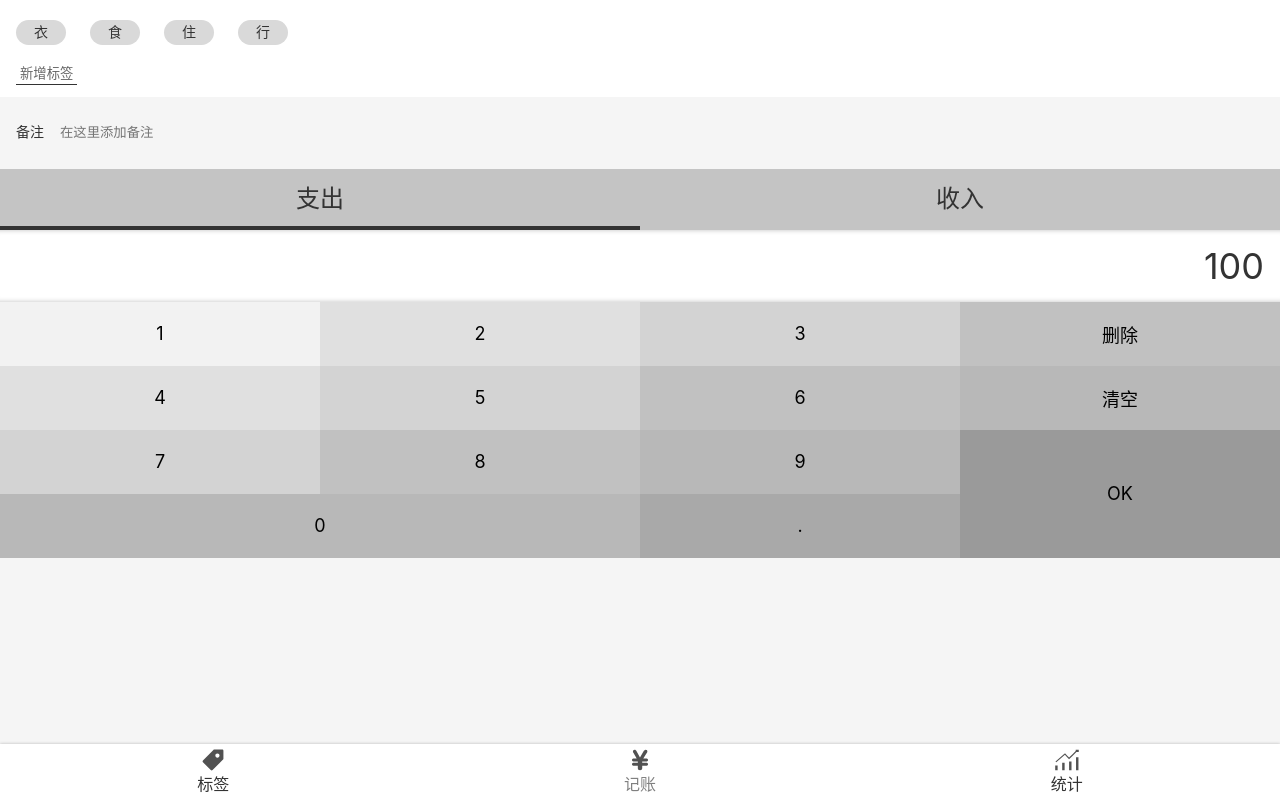
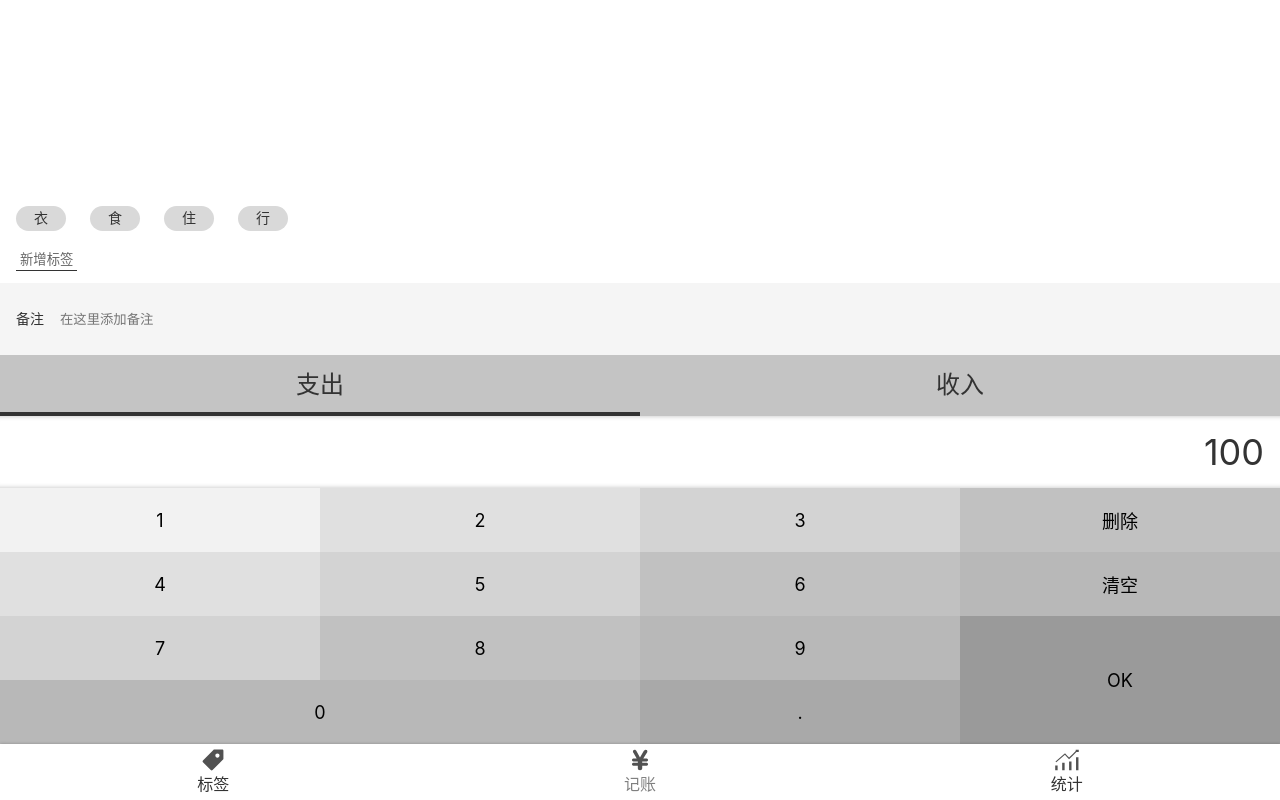
Before and after one commit to ebony1105/money, a React app: page /#/money in a window 1280 px wide. Built offline with nearby package versions, Linux system fonts and the light colour scheme; the HTML template or start-up script is replaced by a standard one.

Commit message:
完成标签的新增和选择

```diff
--- a/src/components/Layout.tsx
+++ b/src/components/Layout.tsx
@@ -19,7 +19,7 @@
 const Layout = (props:any)=> {
   return (
     <Wrapper>
-      <Main>
+      <Main className={props.className}>
         {props.children}
       </Main>
       <Nav/>
--- a/src/components/nav.tsx
+++ b/src/components/nav.tsx
@@ -1,5 +1,5 @@
 import styled from 'styled-components';
-import {Link,NavLink} from 'react-router-dom';
+import {NavLink} from 'react-router-dom';
 import React from 'react';
 import Icon from './Icon';
 
--- a/src/views/Money.tsx
+++ b/src/views/Money.tsx
@@ -1,156 +1,22 @@
 import Layout from '../components/Layout';
 import React from 'react';
 import styled from 'styled-components';
+import {TagsSection} from './Money/TagsSection';
+import {NotesSection} from './Money/NotesSection';
+import {CategorySection} from './Money/CategorySection';
+import {NumberPadSection} from './Money/NumberPadSection';
 
-const TagSection = styled.section`
-  background: #FFFFFF;
-  padding: 12px 16px;
-  >ol{
-     margin: 0 -12px;
-   >li{
-      background: #D9D9D9;
-      border-radius: 18px;
-      display: inline-block;
-      padding: 4px 18px;
-      font-size: 14px;
-      margin: 8px 12px;
-      }
-  }
-  >button{
-     background: none;
-     border: none;
-     padding: 2px 4px;
-     border-bottom: 1px solid #333;
-     color: #666;
-     margin-top: 8px;
-  }
-`;
-
-const NotesSection = styled.section`
-  background: #f5f5f5;
-  padding: 0px 16px;
-  font-size: 14px;
-  >label{
-     display: flex;
-     align-items: center;
-     >span{
-        margin-right: 16px;
-        white-space: nowrap;
-     }
-     >input{
-        display: block;
-        width: 100%;
-        height: 72px;
-        background: none;
-        border: none;
-     }
-  }
-`;
-
-const CategorySection = styled.section`
-   font-size: 24px;
-   >ul{
-      display: flex;
-      background: #c4c4c4;
-      >li{
-         width: 50%;
-         text-align: center;
-         padding: 16px 0;
-         position: relative;
-         &.selected::after{
-            //为什么不直接使用border-bottom： 3px solid grey呢？
-            //因为会导致点击元素的高度变化 不推荐使用
-            content: ''; //使用伪元素
-            display: block;
-            height: 4px;
-            background: #333;
-            position: absolute;
-            bottom:0;
-            width: 100%;
-            left: 0;   //保险起见 防止在其他浏览器出问题
-         }
-      }
-   }
-`;
+const MyLayout = styled(Layout)`
+    display: flex;
+    flex-direction: column;
+    `;
 
 
-const NumberPadSection = styled.section`
-  display: flex;
-  //这里给的属性会影响后面的float：left；
-  // 那样我们就不用给float：left 清除浮动了
-  flex-direction: column;
-  >.output{
-     background: white;
-     font-size: 36px;
-     line-height: 72px;
-     text-align:right;
-     padding: 0 16px;
-     box-shadow: inset 0 -5px 5px -5px rgba(0,0,0,0.25),
-                 inset 0 5px 5px -5px rgba(0,0,0,0.25);
-       //上下都有阴影的实现 其中第一个是下阴影 先往上提5像素的阴影，再往下拉
-  }
-  >.pad{
-    //按钮一字排开 用flex会导致ok那一行和下一行出现空隙
-    // display:flex;
-    // flex-wrap: wrap;
-    >button{
-       font-size: 18px;
-       float: left;
-       width: 25%;
-       height: 64px;
-       border: none;
-       &.ok{
-          float: right;
-          height: 128px;
-       }
-       &.zero{
-          width: 50%;
-       }
-       &:nth-child(1){
-          background: #f2f2f2;
-       }
-       &:nth-child(2),
-       &:nth-child(5){
-          background: #e0e0e0;
-       }
-       &:nth-child(3),
-       &:nth-child(6),
-       &:nth-child(9){
-          background: #d3d3d3;
-       }
-       &:nth-child(4),
-       &:nth-child(7),
-       &:nth-child(10){
-          background: #c1c1c1;
-       }
-       &:nth-child(8),
-       &:nth-child(11),
-       &:nth-child(13){
-          background: #b8b8b8;
-       }
-       &:nth-child(14)
-       {
-          background: #a9a9a9;
-       }
-       &:nth-child(12){
-          background: #9a9a9a;
-       }
-    }
-  }
-`;
-
 function Money() {
+    //如果这里使用className会影响之前的ts语句
   return (
-    <Layout>
-      <TagSection>
-        <ol>
-          <li>衣</li>
-          <li>食</li>
-          <li>住</li>
-          <li>行</li>
-        </ol>
-        <button>新增标签</button>
-      </TagSection>
+    <MyLayout>
+      <TagsSection/>
       <NotesSection>
         <label>
           <span>备注</span>
@@ -182,7 +48,7 @@
           <button className="dot">.</button>
         </div>
       </NumberPadSection>
-    </Layout>
+    </MyLayout>
   );
 }
 
--- /dev/null
+++ b/src/views/Money/CategorySection.tsx
@@ -0,0 +1,29 @@
+import styled from 'styled-components';
+
+const CategorySection = styled.section`
+   font-size: 24px;
+   >ul{
+      display: flex;
+      background: #c4c4c4;
+      >li{
+         width: 50%;
+         text-align: center;
+         padding: 16px 0;
+         position: relative;
+         &.selected::after{
+            //为什么不直接使用border-bottom： 3px solid grey呢？
+            //因为会导致点击元素的高度变化 不推荐使用
+            content: ''; //使用伪元素
+            display: block;
+            height: 4px;
+            background: #333;
+            position: absolute;
+            bottom:0;
+            width: 100%;
+            left: 0;   //保险起见 防止在其他浏览器出问题
+         }
+      }
+   }
+`;
+
+export {CategorySection};
--- /dev/null
+++ b/src/views/Money/NotesSection.tsx
@@ -0,0 +1,24 @@
+import styled from 'styled-components';
+
+const NotesSection = styled.section`
+  background: #f5f5f5;
+  padding: 0px 16px;
+  font-size: 14px;
+  >label{
+     display: flex;
+     align-items: center;
+     >span{
+        margin-right: 16px;
+        white-space: nowrap;
+     }
+     >input{
+        display: block;
+        width: 100%;
+        height: 72px;
+        background: none;
+        border: none;
+     }
+  }
+`;
+
+export {NotesSection};
--- /dev/null
+++ b/src/views/Money/NumberPadSection.tsx
@@ -0,0 +1,68 @@
+import styled from 'styled-components';
+
+const NumberPadSection = styled.section`
+  display: flex;
+  //这里给的属性会影响后面的float：left；
+  // 那样我们就不用给float：left 清除浮动了
+  flex-direction: column;
+  >.output{
+     background: white;
+     font-size: 36px;
+     line-height: 72px;
+     text-align:right;
+     padding: 0 16px;
+     box-shadow: inset 0 -5px 5px -5px rgba(0,0,0,0.25),
+                 inset 0 5px 5px -5px rgba(0,0,0,0.25);
+       //上下都有阴影的实现 其中第一个是下阴影 先往上提5像素的阴影，再往下拉
+  }
+  >.pad{
+    //按钮一字排开 用flex会导致ok那一行和下一行出现空隙
+    // display:flex;
+    // flex-wrap: wrap;
+    >button{
+       font-size: 18px;
+       float: left;
+       width: 25%;
+       height: 64px;
+       border: none;
+       &.ok{
+          float: right;
+          height: 128px;
+       }
+       &.zero{
+          width: 50%;
+       }
+       &:nth-child(1){
+          background: #f2f2f2;
+       }
+       &:nth-child(2),
+       &:nth-child(5){
+          background: #e0e0e0;
+       }
+       &:nth-child(3),
+       &:nth-child(6),
+       &:nth-child(9){
+          background: #d3d3d3;
+       }
+       &:nth-child(4),
+       &:nth-child(7),
+       &:nth-child(10){
+          background: #c1c1c1;
+       }
+       &:nth-child(8),
+       &:nth-child(11),
+       &:nth-child(13){
+          background: #b8b8b8;
+       }
+       &:nth-child(14)
+       {
+          background: #a9a9a9;
+       }
+       &:nth-child(12){
+          background: #9a9a9a;
+       }
+    }
+  }
+`;
+
+export {NumberPadSection};    //或者使用 export {NumberPadSection};
--- /dev/null
+++ b/src/views/Money/TagsSection.tsx
@@ -0,0 +1,79 @@
+import styled from 'styled-components';
+import * as React from 'react';
+import {useState} from 'react';
+
+const Wrapper = styled.section`
+  background: #FFFFFF;
+  padding: 12px 16px;
+  flex-grow: 1;
+  display: flex;
+  flex-direction: column;
+  justify-content: flex-end;
+  align-items: flex-start;
+  >ol{
+     margin: 0 -12px;
+   >li{
+      background: #D9D9D9;
+      border-radius: 18px;
+      display: inline-block;
+      padding: 4px 18px;
+      font-size: 14px;
+      margin: 8px 12px;
+      &.selected{
+         background: greenyellow;
+      }
+      }
+  }
+  >button{
+     background: none;
+     border: none;
+     padding: 2px 4px;
+     border-bottom: 1px solid #333;
+     color: #666;
+     margin-top: 8px;
+  }
+`;
+
+const TagsSection:React.FC = (props)=>
+{ //FunctionComponent 可以简写成 FC
+  //初始化的时候告诉它是个字符串 tags是个字符串数组 那么tag必然为字符串
+  const [tags,setTags] = useState<string[]>(['衣','食','住','行']);
+  const [selectedTags,setSelectedTags] = useState<string[]>([]);
+  const onAddTag = ()=>{
+    const tagName = window.prompt('新的标签名称为：');
+    if (tagName !== null)
+    {
+      setTags([...tags,tagName]);
+    }
+  };
+
+  const getClass = (tag:string) => {
+    selectedTags.indexOf(tag) >=0 ? 'selected' : '';
+  };
+
+  const onToggleTag = (tag: string)=>{
+    const index = selectedTags.indexOf(tag)
+    if(index >= 0)
+    {
+      setSelectedTags(selectedTags.filter(t => t !== tag) );
+      //如果tag被选中的话，就复制所有没有被选中的tag，作为新的selectedTag。
+    }
+    else{
+      setSelectedTags([...selectedTags,tag])
+    }
+  };
+  return (
+    <Wrapper>
+      <ol>
+        {tags.map(tag =>
+          <li key={tag} onClick={
+            ()=>{onToggleTag(tag)}} className={getClass(tag)}
+          >{tag}</li>
+        )}
+      </ol>
+      <button onClick={onAddTag}>新增标签</button>
+    </Wrapper>
+  );
+};
+
+export {TagsSection};
```
